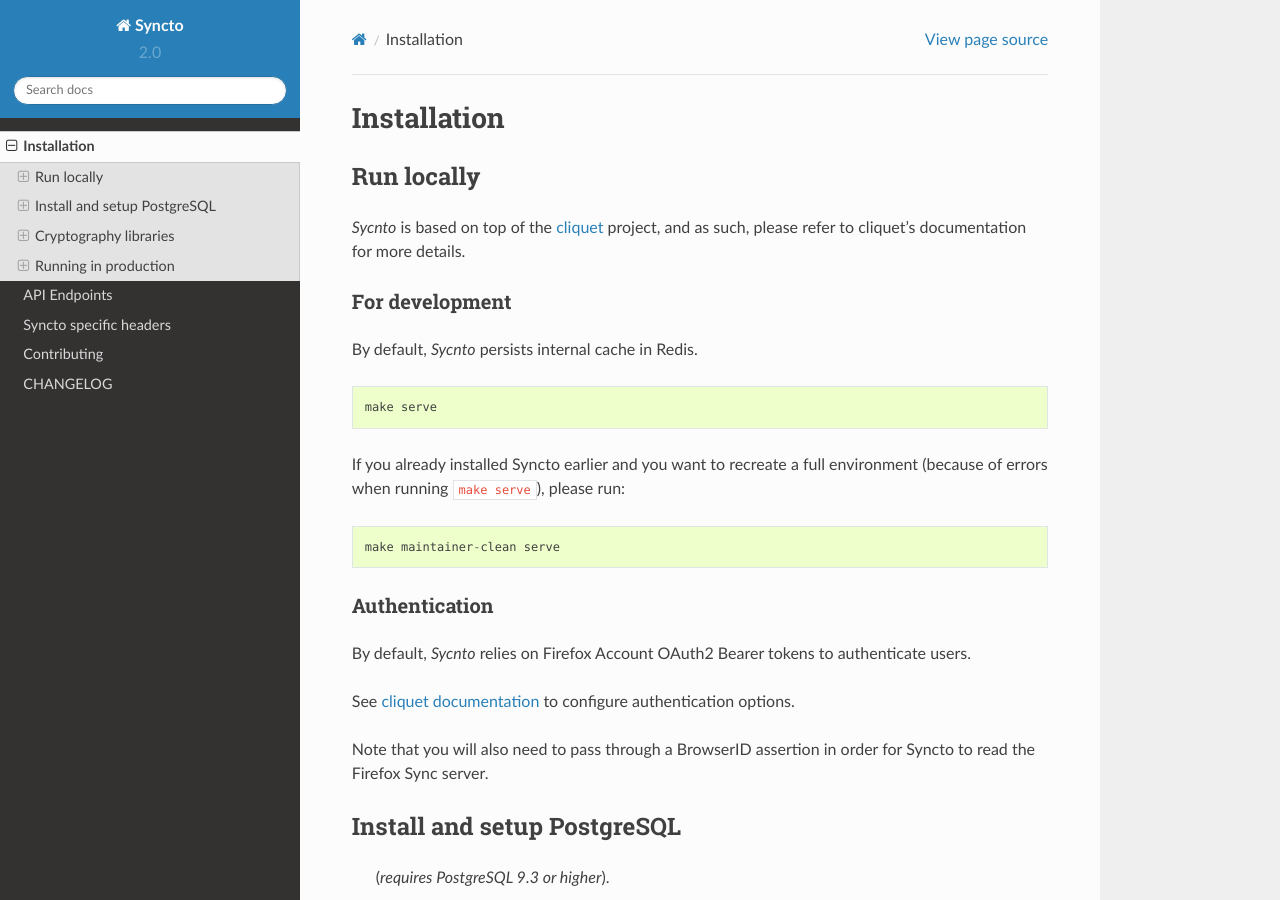
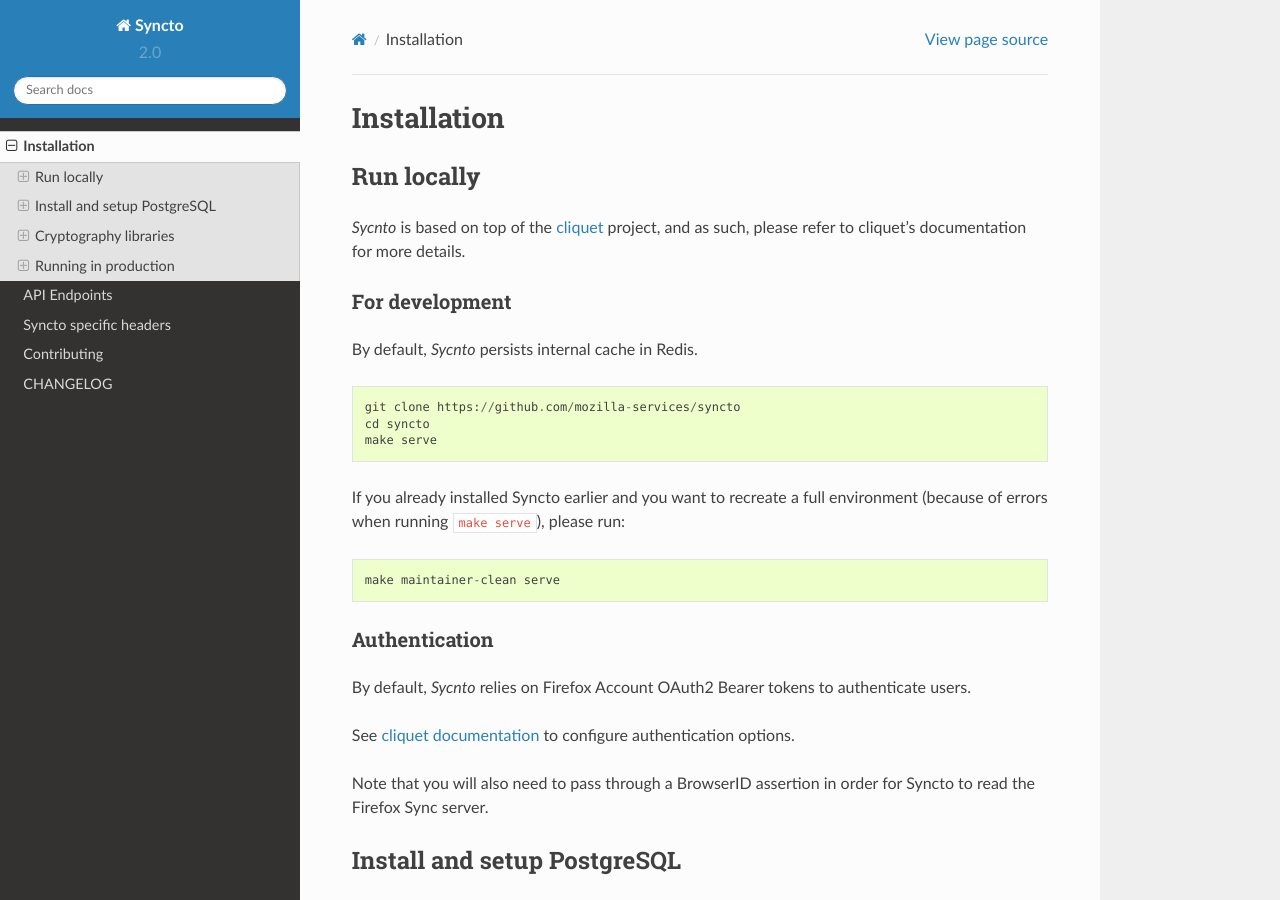
Before and after one commit to mozilla-services/syncto, a Sphinx documentation site: the page built from docs/installation.rst, in a window 1280 px wide and 900 px high. Built offline with Sphinx 7.4.7 and the Read the Docs theme 2.0.0, drawn with Linux system fonts in a browser that asks for light colours.

Commit message:
Mention git clone step

```diff
--- a/docs/installation.rst
+++ b/docs/installation.rst
@@ -16,6 +16,8 @@
 
 ::
 
+    git clone https://github.com/mozilla-services/syncto
+    cd syncto
     make serve
 
 If you already installed Syncto earlier and you want to recreate a
```
